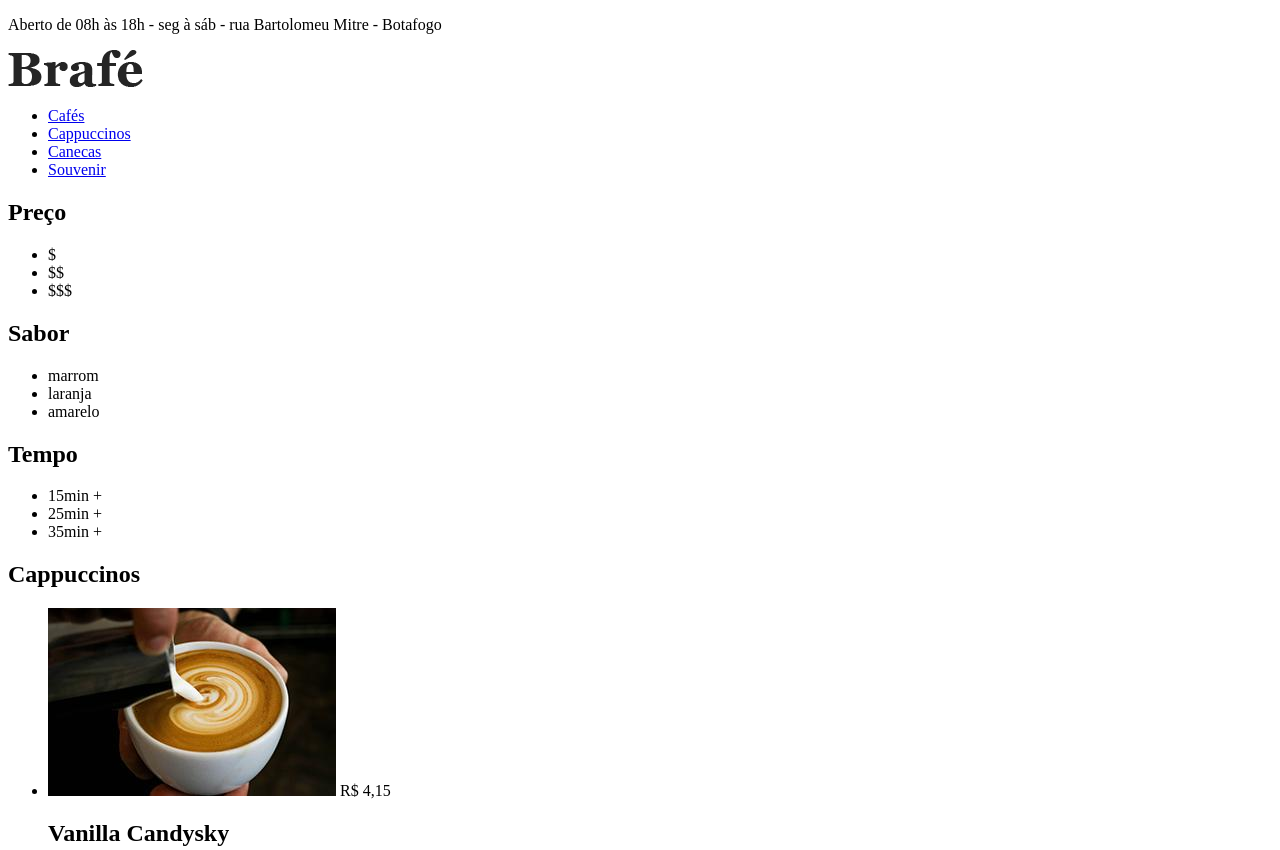
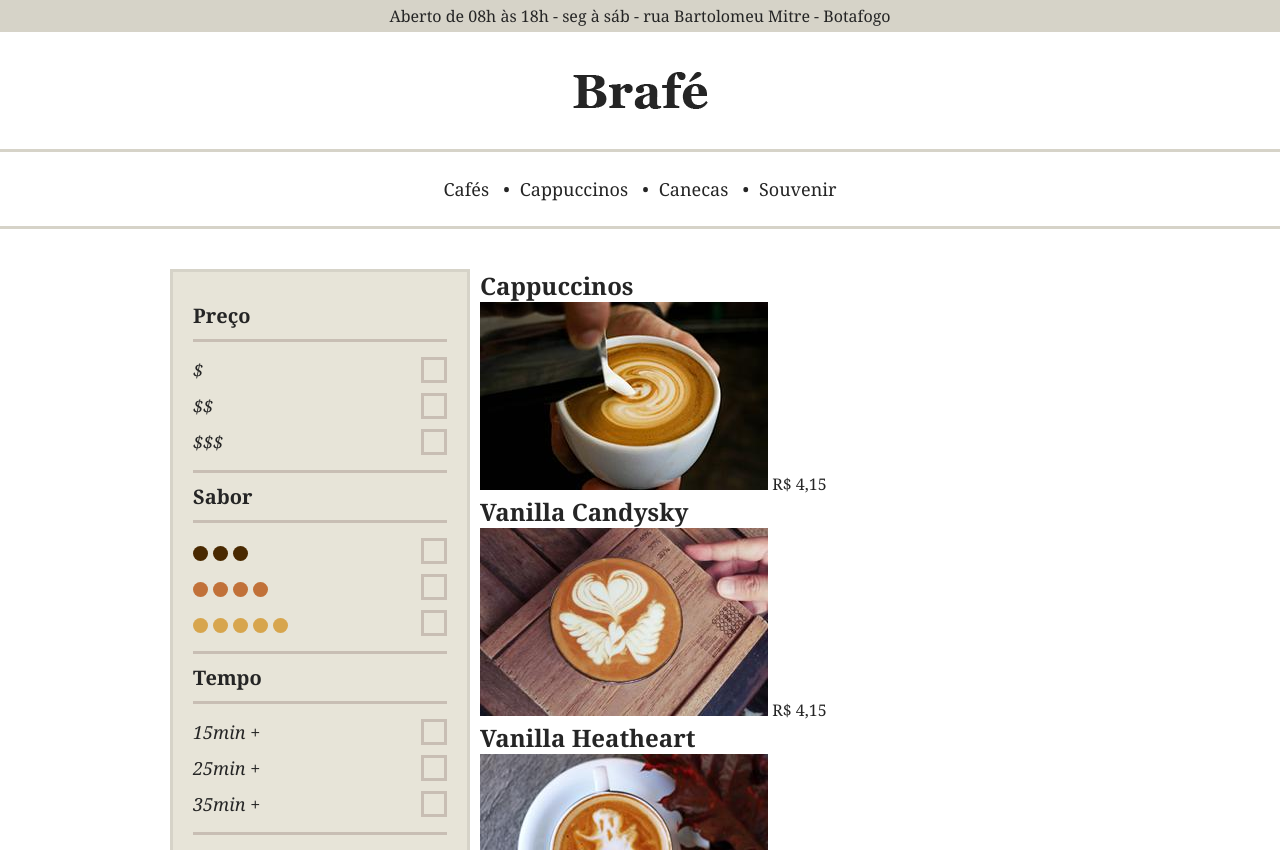
Before and after one commit to tyson-neves/Brafe2, a plain HTML site: page index.html in a window 1280 px wide. Shown: the top 850 px of the page. Drawn offline with Linux system fonts and the light colour scheme.

Commit message:
estilizando

```diff
--- a/index.html
+++ b/index.html
@@ -8,14 +8,14 @@
 </head>
 <body>
     <header>
-        <div>
+        <div class="header-informacoes">
             <p>Aberto de 08h às 18h - seg à sáb - rua Bartolomeu Mitre - Botafogo</p>
         </div>
 
-        <a href="index.html">
+        <a href="index.html" class="header-logo">
             <img src="img/brafe.png" alt="Logo brafe">
         </a>
-        <nav>
+        <nav class="header-menu">
             <ul>
                 <li><a href="#">Cafés</a></li>
                 <li><a href="#">Cappuccinos</a></li>
@@ -25,8 +25,8 @@
         </nav>
     </header>
 
-    <div>
-        <nav>
+    <div  class="container">
+        <nav class="filtro">
             <h2>Preço</h2>
                 <ul>
                     <li>$</li>
@@ -34,10 +34,10 @@
                     <li>$$$</li>
                 </ul>
             <h2>Sabor</h2>
-                <ul>
-                    <li>marrom</li>
-                    <li>laranja</li>
-                    <li>amarelo</li>
+                <ul class="sabor">
+                    <li><span class="sabor-3"> Marrom</span></li>
+                    <li><span class="sabor-4"> Laranja</span></li>
+                    <li><span class="sabor-5"> Amarelo</span></li>
                 </ul>
             <h2>Tempo</h2>
                 <ul>
--- a/styles/styles.css
+++ b/styles/styles.css
@@ -0,0 +1,144 @@
+body, p, h1, h2, ul, li {
+    margin: 0px;
+    padding: 0px;
+}
+
+li {
+    list-style: none;
+
+}
+
+body {
+    font-family: Georgia, 'Times New Roman', Times, serif;
+    color:  #252525;
+}
+
+* {
+    box-sizing: border-box;
+}
+
+
+/* MENU */
+
+.header-informacoes {
+    font-size: 0,875em;
+    background: #d6d3c8;
+    padding: 5px 0;
+    text-align:  center;
+}
+.header-logo img {
+    display: block;
+    margin: 40px auto;
+
+}
+.header-menu {
+    border-top: 3px solid #d6d3c8;
+    border-bottom: 3px solid #d6d3c8;
+    text-align:  center;
+    margin-bottom: 40px;
+    padding: 20px 0;
+
+}
+
+.header-menu li {  /* deixando o menu um ao lado do outro */
+    display: inline-block;
+}
+
+.header-menu li a {
+    display: block;
+    padding: 5px 10px 5px 0;
+    text-decoration: none;
+    color: #252525;
+    font-size: 1.125em;
+}
+
+.header-menu li a::before {
+    content: "•";
+    padding-right: 10px;
+
+}
+.header-menu li:first-child a::before{
+    content: "";
+}
+
+/* CONTEUDO */
+
+.container {
+    max-width: 960px;
+    margin: 0 auto;
+
+}
+
+/* FILTRO */
+
+.filtro {
+    background: #e7e4d8;
+    border: 3px solid #d6d3c8;
+    width: 300px;
+    margin: 0 10px;
+    padding: 20px;
+    float: left;
+
+}
+.filtro h2 {
+    font-size: 1.25em;
+    padding: 10px 0;
+}
+
+.filtro ul {
+    border-top: 3px solid #c8beb4;
+    border-bottom: 3px solid#c8beb4;
+    padding: 10px 0;
+
+}
+.filtro li {
+    font-style: italic;
+    font-size: 1.125em;
+    line-height: 2;
+}
+.filtro li::after{
+    content: "";
+    display: block;
+    width: 20px;
+    height: 20px;
+    border: 3px solid #c8beb4 ;
+    float: right;
+    margin-top: 5px;
+
+}
+.sabor {
+    overflow: hidden;
+
+}
+
+.sabor span {
+    text-indent: -200px;
+    display: inline-block;
+    width: 15px;
+    height: 15px;
+    background: currentColor;
+    border-radius: 50%;
+    vertical-align:  middle;
+
+}
+
+.sabor-3 {
+    color: #492901;;
+    box-shadow: 20px 0 0 0,
+                40px 0 0 0;
+}
+
+.sabor-4 {
+    color: #c17139;;
+    box-shadow: 20px 0 0 0,
+                40px 0 0 0,
+                60px 0 0 0;
+}
+
+.sabor-5 {
+    color: #d7a54d;;
+    box-shadow: 20px 0 0 0,
+                40px 0 0 0,
+                60px 0 0 0,
+                80px 0 0 0;
+}
```
